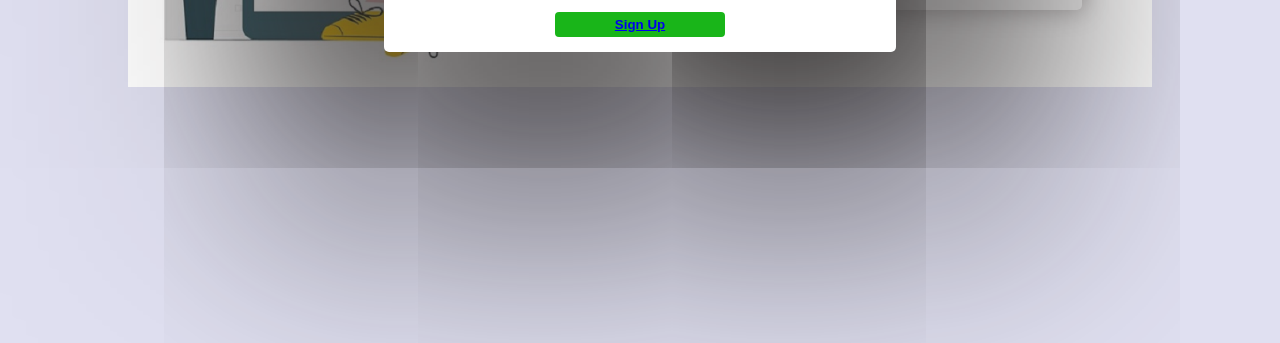
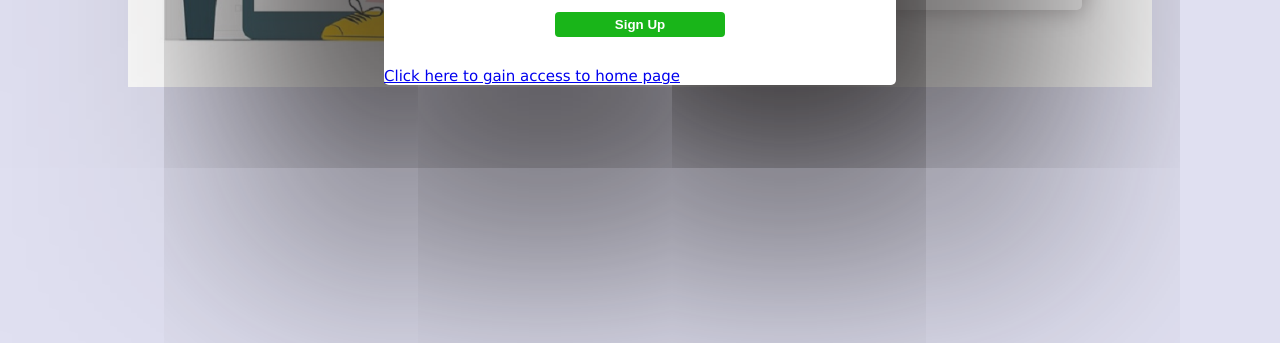
Before and after one commit to Darknight-77/first-social-project, a plain HTML site: page index.html in a window 1280 px wide. Both pictures are taken after a click on the link "Sign Up Now!". Shown: the part 457-800 px from the top of the page. Drawn offline with Linux system fonts and the light colour scheme.

Commit message:
link to home page

```diff
--- a/index.html
+++ b/index.html
@@ -65,8 +65,11 @@
                     <p>You may receive Email notifications from us frequently, and choose to opt out at any time.</p>
                 </div>
 
-                <div class="sign7"><button><a href="home.html">Sign Up</a></button></div>
+                <div class="sign7"><button>Sign Up</button></div>
             </form>
+
+
+            <a href="https://darknight-77.github.io/first-social-project/home.html" align="center">Click here to gain access to home page</a>
 
 
         </div>
```
